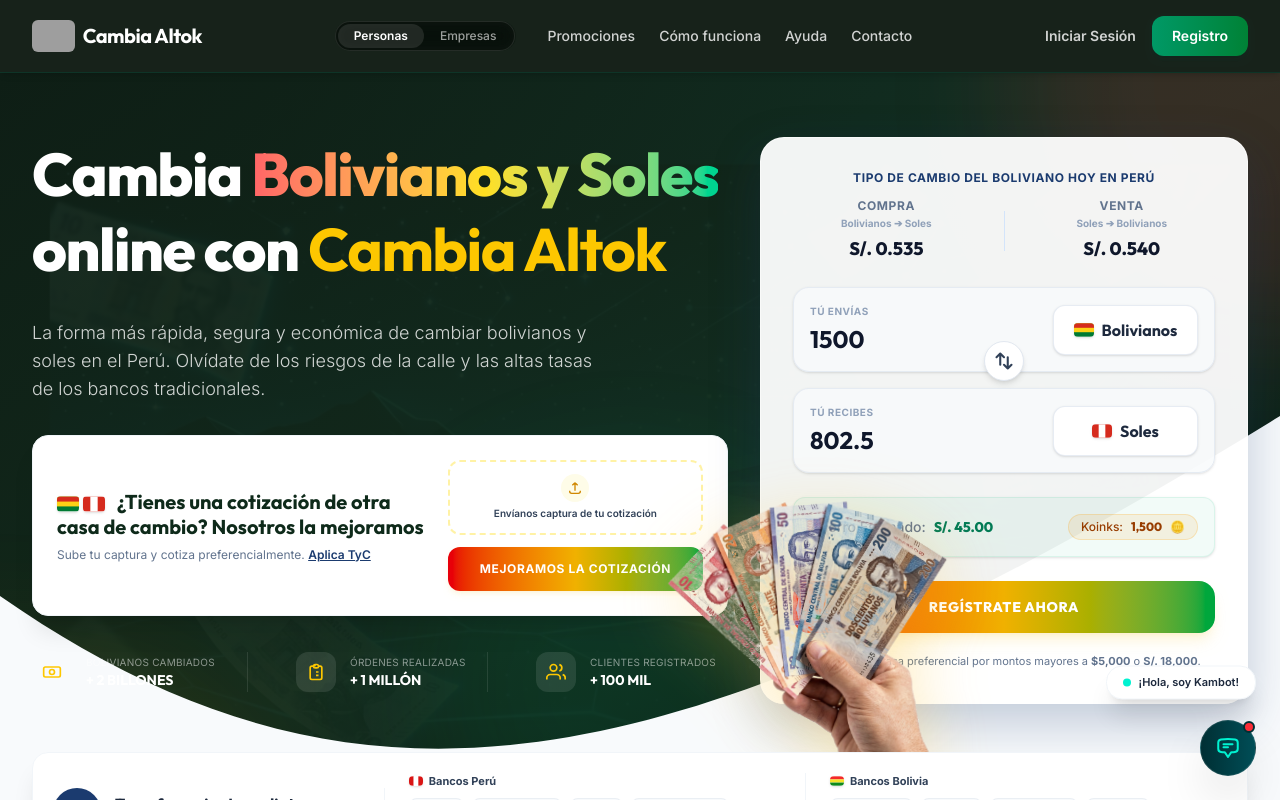
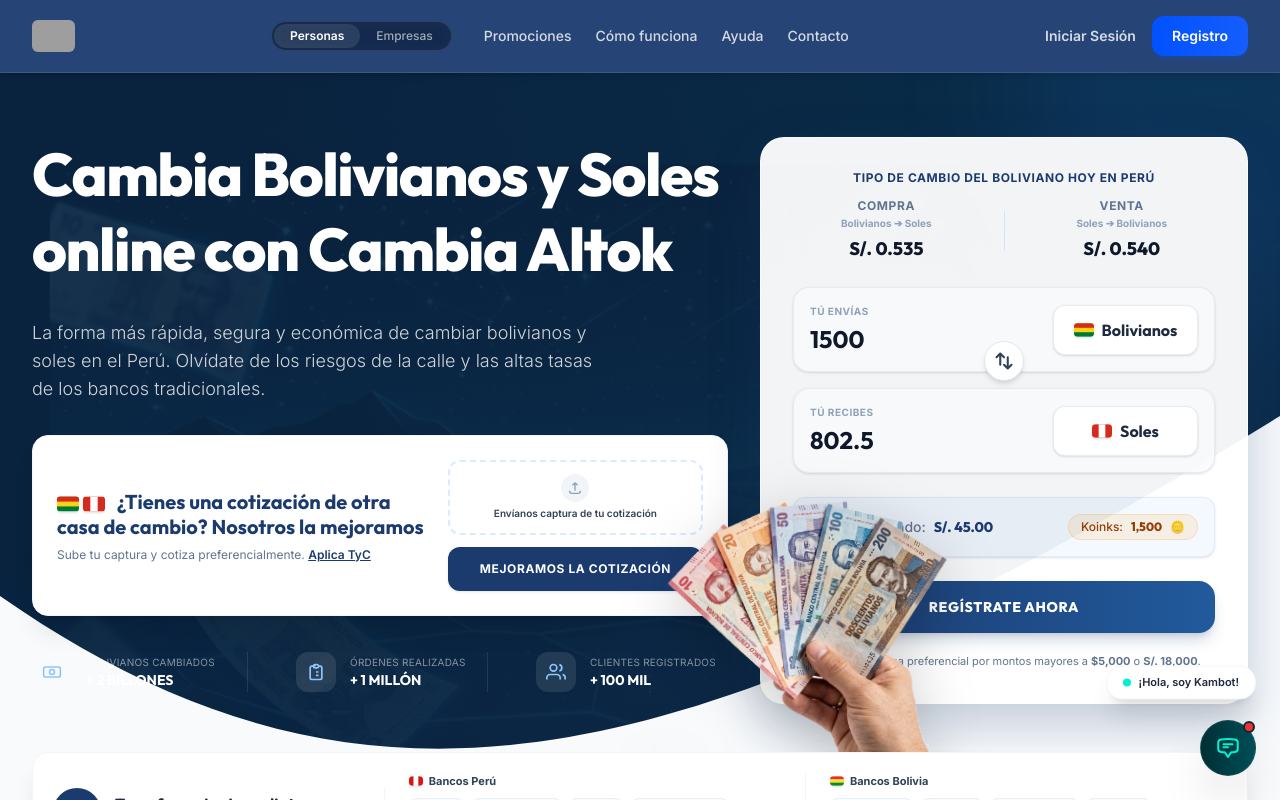
Before and after one commit to rodrigorayo/altok-peru, an Angular app: page / in a window 1280 px wide. Both pictures are taken after a click on the button "Personas". Shown: the top 800 px of the page. Built offline with nearby package versions, Linux system fonts and the light colour scheme; grey boxes are pictures that could not be loaded.

Commit message:
feat: fix banknote transparencies with BFS, flip Soles hand, restore blue/white branding, hide nav logo label, and make Radar Empresarial auto-sliding

```diff
--- a/src/app/app.html
+++ b/src/app/app.html
@@ -5,13 +5,12 @@
   <div *ngIf="!isLogin() && !isRegister()" class="flex flex-col min-h-screen">
 
   <!-- ==================== HEADER ESTÁTICO / NAVEGACIÓN ==================== -->
-  <nav [ngClass]="tipoCambio() === 'BOB_TO_PEN' ? 'bg-[#0b170e]/95 border-emerald-900/40' : 'bg-[#150303]/95 border-red-950/40'" class="sticky top-0 z-50 backdrop-blur-md border-b text-white py-4 px-4 sm:px-6 lg:px-8 shadow-md transition-colors duration-500">
+  <nav class="sticky top-0 z-50 bg-[#1b3b6f]/95 backdrop-blur-md border-b border-white/10 text-white py-4 px-4 sm:px-6 lg:px-8 shadow-md">
     <div class="max-w-7xl mx-auto flex items-center justify-between">
 
       <!-- Lado Izquierdo: Logo -->
       <div class="flex items-center gap-2 cursor-pointer" (click)="isPersonas.set(true); isPromociones.set(false); isAyuda.set(false); isContacto.set(false)">
         <img src="altok-logo.png" alt="Cambia Altok Logo" class="h-8 w-auto object-contain rounded-md" />
-        <span class="text-xl font-bold tracking-tight font-display text-white">Cambia Altok</span>
       </div>
 
       <!-- Centro: Links de Navegación -->
@@ -34,26 +33,25 @@
 
         <button
           (click)="isPromociones.set(true); isAyuda.set(false); isContacto.set(false); isMobileMenuOpen.set(false)"
-          [class]="isPromociones() && !isAyuda() && !isContacto() ? (tipoCambio() === 'BOB_TO_PEN' ? 'text-yellow-400 font-semibold' : 'text-red-400 font-semibold') : (tipoCambio() === 'BOB_TO_PEN' ? 'hover:text-yellow-400 text-white/80' : 'hover:text-red-400 text-white/80')"
+          [class]="isPromociones() && !isAyuda() && !isContacto() ? 'text-brand-accent font-semibold' : 'hover:text-brand-accent text-white/80'"
           class="transition duration-200 cursor-pointer bg-transparent border-none p-0 text-sm font-medium text-left">
           Promociones
         </button>
         <a
           (click)="isPersonas.set(true); isPromociones.set(false); isAyuda.set(false); isContacto.set(false); isMobileMenuOpen.set(false)"
           href="#como-funciona"
-          [class]="tipoCambio() === 'BOB_TO_PEN' ? 'hover:text-yellow-400' : 'hover:text-red-400'"
-          class="transition duration-200">
+          class="hover:text-brand-accent transition duration-200">
           Cómo funciona
         </a>
         <button
           (click)="isAyuda.set(true); isPromociones.set(false); isContacto.set(false); isMobileMenuOpen.set(false)"
-          [class]="isAyuda() ? (tipoCambio() === 'BOB_TO_PEN' ? 'text-yellow-400 font-semibold' : 'text-red-400 font-semibold') : (tipoCambio() === 'BOB_TO_PEN' ? 'hover:text-yellow-400 text-white/80' : 'hover:text-red-400 text-white/80')"
+          [class]="isAyuda() ? 'text-brand-accent font-semibold' : 'hover:text-brand-accent text-white/80'"
           class="transition duration-200 cursor-pointer bg-transparent border-none p-0 text-sm font-medium text-left">
           Ayuda
         </button>
         <button
           (click)="isContacto.set(true); isPromociones.set(false); isAyuda.set(false); isMobileMenuOpen.set(false)"
-          [class]="isContacto() ? (tipoCambio() === 'BOB_TO_PEN' ? 'text-yellow-400 font-semibold' : 'text-red-400 font-semibold') : (tipoCambio() === 'BOB_TO_PEN' ? 'hover:text-yellow-400 text-white/80' : 'hover:text-red-400 text-white/80')"
+          [class]="isContacto() ? 'text-brand-accent font-semibold' : 'hover:text-brand-accent text-white/80'"
           class="transition duration-200 cursor-pointer bg-transparent border-none p-0 text-sm font-medium text-left">
           Contacto
         </button>
@@ -61,8 +59,8 @@
 
       <!-- Lado Derecho: Iniciar Sesión y Registro -->
       <div class="hidden lg:flex items-center gap-4 text-sm font-semibold">
-        <button (click)="showLogin()" [class]="tipoCambio() === 'BOB_TO_PEN' ? 'hover:text-yellow-400' : 'hover:text-red-400'" class="text-white/80 transition duration-200 bg-transparent border-none cursor-pointer font-semibold">Iniciar Sesión</button>
-        <button (click)="showRegister()" [ngClass]="tipoCambio() === 'BOB_TO_PEN' ? 'from-emerald-600 to-green-700 hover:from-emerald-500 hover:to-green-600 shadow-emerald-950/20' : 'from-red-600 to-rose-700 hover:from-red-500 hover:to-rose-600 shadow-rose-950/20'" class="bg-gradient-to-r text-white px-5 py-2.5 rounded-xl transition-all duration-300 shadow-md hover:shadow-lg hover:scale-[1.02] active:scale-[0.98] border-none cursor-pointer font-semibold">Registro</button>
+        <button (click)="showLogin()" class="text-white/80 hover:text-brand-accent transition duration-200 bg-transparent border-none cursor-pointer font-semibold">Iniciar Sesión</button>
+        <button (click)="showRegister()" class="bg-gradient-to-r from-brand-teal to-blue-600 hover:from-blue-500 hover:to-blue-700 text-white px-5 py-2.5 rounded-xl transition-all duration-300 shadow-md shadow-brand-teal/15 hover:shadow-lg hover:scale-[1.02] active:scale-[0.98] border-none cursor-pointer font-semibold">Registro</button>
       </div>
 
       <!-- Botón Menú Móvil -->
@@ -129,35 +127,34 @@
       </div>
 
       <div class="border-t border-white/10 pt-4 flex flex-col gap-3">
-        <button (click)="showLogin()" [class]="tipoCambio() === 'BOB_TO_PEN' ? 'hover:text-yellow-400' : 'hover:text-red-400'" class="text-center text-white/80 transition text-sm py-2.5 bg-transparent border-none cursor-pointer font-semibold">Iniciar Sesión</button>
-        <button (click)="showRegister()" [ngClass]="tipoCambio() === 'BOB_TO_PEN' ? 'from-emerald-600 to-green-700 hover:from-emerald-500 hover:to-green-600' : 'from-red-600 to-rose-600 hover:from-red-500 hover:to-rose-600'" class="text-center bg-gradient-to-r text-white py-2.5 rounded-xl font-bold transition duration-300 border-none cursor-pointer">Registro</button>
+        <button (click)="showLogin()" class="text-center text-white/80 hover:text-brand-accent transition text-sm py-2.5 bg-transparent border-none cursor-pointer font-semibold">Iniciar Sesión</button>
+        <button (click)="showRegister()" class="text-center bg-gradient-to-r from-brand-teal to-blue-600 hover:from-blue-500 hover:to-blue-700 text-white py-2.5 rounded-xl font-bold transition duration-300 border-none cursor-pointer">Registro</button>
       </div>
 
     </div>
   </nav>
 
   <!-- ==================== BANNER PRINCIPAL (HERO) ==================== -->
-  <header *ngIf="!isAyuda() && !isContacto()" [ngClass]="tipoCambio() === 'BOB_TO_PEN' ? 'bg-[#0f1f14]' : 'bg-[#260a0a]'" class="relative text-white overflow-hidden pb-48 pt-16 px-4 sm:px-6 lg:px-8 transition-colors duration-500">
+  <header *ngIf="!isAyuda() && !isContacto()" class="relative bg-[#0a2540] text-white overflow-hidden pb-48 pt-16 px-4 sm:px-6 lg:px-8">
 
     <!-- Capa de Fondo Dinámica Bolivia (Salar de Uyuni + Billetes Bolivianos) -->
     <div
-      [style.opacity]="tipoCambio() === 'BOB_TO_PEN' ? '0.35' : '0'"
+      [style.opacity]="tipoCambio() === 'BOB_TO_PEN' ? '0.45' : '0'"
       class="absolute inset-0 bg-[url('/bolivia_bg_banknotes.png')] bg-cover bg-center transition-opacity duration-700 pointer-events-none z-0">
     </div>
 
     <!-- Capa de Fondo Dinámica Perú (Machu Picchu + Billetes Soles) -->
     <div
-      [style.opacity]="tipoCambio() === 'PEN_TO_BOB' ? '0.35' : '0'"
+      [style.opacity]="tipoCambio() === 'PEN_TO_BOB' ? '0.45' : '0'"
       class="absolute inset-0 bg-[url('/peru_bg_banknotes.png')] bg-cover bg-center transition-opacity duration-700 pointer-events-none z-0">
     </div>
 
     <!-- Capa de Overlay de Gradiente Oscuro para Legibilidad -->
-    <div [ngClass]="tipoCambio() === 'BOB_TO_PEN' ? 'from-[#0f1f14]/85 via-[#132c1c]/90 to-[#07130b]/95' : 'from-[#260a0a]/85 via-[#3d0f0f]/90 to-[#1b0505]/95'" class="absolute inset-0 bg-gradient-to-br pointer-events-none z-0 transition-colors duration-500"></div>
+    <div class="absolute inset-0 bg-gradient-to-br from-[#0a2540]/80 via-[#0a2540]/90 to-[#112d4e]/95 pointer-events-none z-0"></div>
 
     <!-- Glow decorativo superior -->
-    <div [ngClass]="tipoCambio() === 'BOB_TO_PEN' ? 'bg-red-500/15' : 'bg-red-600/15'" class="absolute top-0 right-0 w-[500px] h-[500px] rounded-full blur-3xl -mr-60 -mt-60 pointer-events-none z-0 transition-colors duration-500"></div>
-    <div [ngClass]="tipoCambio() === 'BOB_TO_PEN' ? 'bg-yellow-500/10' : 'bg-rose-500/10'" class="absolute bottom-0 left-0 w-[600px] h-[400px] rounded-full blur-3xl -ml-80 -mb-40 pointer-events-none z-0 transition-colors duration-500"></div>
-    <div [ngClass]="tipoCambio() === 'BOB_TO_PEN' ? 'bg-emerald-500/10' : 'hidden'" class="absolute top-1/2 left-1/3 w-[400px] h-[400px] rounded-full blur-3xl pointer-events-none z-0 transition-colors duration-500"></div>
+    <div class="absolute top-0 right-0 w-[500px] h-[500px] bg-blue-500/10 rounded-full blur-3xl -mr-60 -mt-60 pointer-events-none z-0"></div>
+    <div class="absolute bottom-0 left-0 w-[600px] h-[400px] bg-blue-500/5 rounded-full blur-3xl -ml-80 -mb-40 pointer-events-none z-0"></div>
 
     <div class="max-w-7xl mx-auto relative z-20">
 
@@ -168,14 +165,7 @@
         <!-- Bloque Izquierdo: Copy y Estadísticas -->
         <div class="lg:col-span-7 space-y-8 relative">
           <h1 class="text-4xl sm:text-5xl lg:text-6xl font-extrabold tracking-tight leading-tight text-white font-display">
-            Cambia
-            <span [ngClass]="tipoCambio() === 'BOB_TO_PEN' ? 'from-red-400 via-yellow-300 to-emerald-400' : 'from-red-400 via-white to-red-400'" class="text-transparent bg-clip-text bg-gradient-to-r font-black">
-              Bolivianos y Soles
-            </span>
-            online con
-            <span [ngClass]="tipoCambio() === 'BOB_TO_PEN' ? 'text-yellow-400' : 'text-red-400'" class="font-bold">
-              Cambia Altok
-            </span>
+            Cambia Bolivianos y Soles online con Cambia Altok
           </h1>
           <p class="text-lg text-white/80 max-w-xl font-light">
             La forma más rápida, segura y económica de cambiar bolivianos y soles en el Perú. Olvídate de los riesgos de la calle y las altas tasas de los bancos tradicionales.
@@ -192,7 +182,7 @@
                 <img
                   src="/bolivia_hand_cash.png"
                   alt="Billetes Bolivianos"
-                  class="w-full h-full object-contain drop-shadow-[0_10px_20px_rgba(251,191,36,0.3)]" />
+                  class="w-full h-full object-contain drop-shadow-[0_10px_20px_rgba(0,0,0,0.2)]" />
               </div>
             </div>
 
@@ -204,7 +194,7 @@
                 <img
                   src="/peru_hand_cash.png"
                   alt="Billetes Soles"
-                  class="w-full h-full object-contain drop-shadow-[0_10px_20px_rgba(239,68,68,0.3)]" />
+                  class="w-full h-full object-contain drop-shadow-[0_10px_20px_rgba(0,0,0,0.2)]" />
               </div>
             </div>
 
@@ -218,7 +208,7 @@
               <div class="grid grid-cols-1 md:grid-cols-12 gap-6 items-center">
                 <!-- Info Section (7 cols) -->
                 <div class="md:col-span-7">
-                  <h3 [ngClass]="tipoCambio() === 'BOB_TO_PEN' ? 'text-[#0e2a1a]' : 'text-[#300a0a]'" class="text-base sm:text-lg lg:text-xl font-bold font-display leading-tight">
+                  <h3 class="text-base sm:text-lg lg:text-xl font-bold text-[#1b3b6f] font-display leading-tight">
                     <svg class="w-5.5 h-4 rounded-sm shadow-sm inline-block shrink-0 align-middle mr-1" viewBox="0 0 3 2" xmlns="http://www.w3.org/2000/svg">
                       <rect width="3" height="2" fill="#007a33"/>
                       <rect width="3" height="1.33" fill="#fcd116"/>
@@ -238,11 +228,11 @@
                 <!-- Actions Section (5 cols) -->
                 <div class="md:col-span-5 flex flex-col gap-3">
                   <!-- Zona Dotted Upload -->
-                  <label [ngClass]="tipoCambio() === 'BOB_TO_PEN' ? 'border-yellow-300/40 hover:bg-yellow-50/5' : 'border-red-300/40 hover:bg-red-50/5'" class="cursor-pointer border-2 border-dashed rounded-xl p-3 flex flex-col items-center justify-center transition relative overflow-hidden group w-full">
+                  <label class="cursor-pointer border-2 border-dashed border-blue-100 rounded-xl p-3 flex flex-col items-center justify-center hover:bg-blue-50/20 transition relative overflow-hidden group w-full">
                     <input type="file" class="hidden" (change)="onFileChange($event)" accept="image/*,.pdf" />
 
                     <div class="text-center space-y-1" *ngIf="!uploadedFileName()">
-                      <div [ngClass]="tipoCambio() === 'BOB_TO_PEN' ? 'bg-yellow-50 text-yellow-600' : 'bg-red-50 text-red-600'" class="w-7 h-7 rounded-full flex items-center justify-center group-hover:scale-110 transition mx-auto">
+                      <div class="w-7 h-7 bg-slate-100 rounded-full flex items-center justify-center text-slate-400 group-hover:scale-110 transition mx-auto">
                         <svg class="w-4 h-4" fill="none" stroke="currentColor" stroke-width="2" viewBox="0 0 24 24">
                           <path d="M4 16v1a3 3 0 003 3h10a3 3 0 003-3v-1m-4-8l-4-4m0 0L8 8m4-4v12" />
                         </svg>
@@ -252,12 +242,12 @@
 
                     <div class="text-center space-y-1" *ngIf="uploadedFileName()">
                       <span class="text-lg">📄</span>
-                      <p [ngClass]="tipoCambio() === 'BOB_TO_PEN' ? 'text-emerald-700' : 'text-red-700'" class="text-xs font-semibold truncate max-w-[120px]">{{ uploadedFileName() }}</p>
+                      <p class="text-xs font-semibold text-[#1b3b6f] truncate max-w-[120px]">{{ uploadedFileName() }}</p>
                       <p class="text-[9px] text-slate-400">Archivo seleccionado</p>
                     </div>
                   </label>
 
-                  <button [ngClass]="tipoCambio() === 'BOB_TO_PEN' ? 'bg-gradient-to-r from-red-600 via-yellow-500 to-green-600 shadow-md shadow-yellow-500/10' : 'bg-gradient-to-r from-red-600 to-rose-600 shadow-md shadow-red-500/10'" class="w-full text-white text-xs font-bold py-3.5 px-4 rounded-xl uppercase tracking-wider transition-all duration-300 hover:opacity-95">
+                  <button class="w-full bg-[#1b3b6f] hover:bg-[#215a9c] text-white text-xs font-bold py-3.5 px-4 rounded-xl uppercase tracking-wider transition-all duration-300 shadow-sm shadow-[#1b3b6f]/10">
                     {{ uploadedFileName() ? 'CAMBIAR ARCHIVO' : 'MEJORAMOS LA COTIZACIÓN' }}
                   </button>
                 </div>
@@ -268,7 +258,7 @@
             <div class="grid grid-cols-1 sm:grid-cols-3 gap-6 divide-y sm:divide-y-0 sm:divide-x divide-white/10 py-3">
               <!-- Stat 1 -->
               <div class="flex items-center gap-3.5 justify-center sm:justify-start">
-                <div [ngClass]="tipoCambio() === 'BOB_TO_PEN' ? 'text-yellow-400' : 'text-red-400'" class="p-2.5 bg-white/10 rounded-xl transition-colors duration-500">
+                <div class="p-2.5 bg-white/10 rounded-xl text-blue-300 transition-colors duration-500">
                   <svg class="w-5 h-5" fill="none" stroke="currentColor" stroke-width="2" viewBox="0 0 24 24">
                     <rect x="2" y="6" width="20" height="12" rx="2" />
                     <circle cx="12" cy="12" r="3" />
@@ -282,7 +272,7 @@
               </div>
               <!-- Stat 2 -->
               <div class="flex items-center gap-3.5 justify-center sm:justify-start sm:pl-6 pt-4 sm:pt-0">
-                <div [ngClass]="tipoCambio() === 'BOB_TO_PEN' ? 'text-yellow-400' : 'text-red-400'" class="p-2.5 bg-white/10 rounded-xl transition-colors duration-500">
+                <div class="p-2.5 bg-white/10 rounded-xl text-blue-300 transition-colors duration-500">
                   <svg class="w-5 h-5" fill="none" stroke="currentColor" stroke-width="2" viewBox="0 0 24 24">
                     <path d="M9 5H7a2 2 0 00-2 2v12a2 2 0 002 2h10a2 2 0 002-2V7a2 2 0 00-2-2h-2M9 5a2 2 0 002 2h2a2 2 0 002-2M9 5a2 2 0 002-2M9 5a2 2 0 012-2h2a2 2 0 012 2m-3 7h3m-3 4h3m-6-4h.01M9 16h.01" />
                   </svg>
@@ -294,7 +284,7 @@
               </div>
               <!-- Stat 3 -->
               <div class="flex items-center gap-3.5 justify-center sm:justify-start sm:pl-6 pt-4 sm:pt-0">
-                <div [ngClass]="tipoCambio() === 'BOB_TO_PEN' ? 'text-yellow-400' : 'text-red-400'" class="p-2.5 bg-white/10 rounded-xl transition-colors duration-500">
+                <div class="p-2.5 bg-white/10 rounded-xl text-blue-300 transition-colors duration-500">
                   <svg class="w-5 h-5" fill="none" stroke="currentColor" stroke-width="2" viewBox="0 0 24 24">
                     <path d="M17 21v-2a4 4 0 00-4-4H5a4 4 0 00-4 4v2" />
                     <circle cx="9" cy="7" r="4" />
@@ -326,7 +316,7 @@
                 <img
                   src="/bolivia_hand_cash.png"
                   alt="Billetes Bolivianos"
-                  class="w-full h-full object-contain drop-shadow-[0_15px_35px_rgba(251,191,36,0.35)]" />
+                  class="w-full h-full object-contain drop-shadow-[0_15px_30px_rgba(0,0,0,0.2)]" />
               </div>
             </div>
 
@@ -338,7 +328,7 @@
                 <img
                   src="/peru_hand_cash.png"
                   alt="Billetes Soles"
-                  class="w-full h-full object-contain drop-shadow-[0_15px_35px_rgba(239,68,68,0.35)]" />
+                  class="w-full h-full object-contain drop-shadow-[0_15px_30px_rgba(0,0,0,0.2)]" />
               </div>
             </div>
 
@@ -442,10 +432,10 @@
             </div>
 
             <!-- Ahorro Estimado y Koinks -->
-            <div [ngClass]="tipoCambio() === 'BOB_TO_PEN' ? 'bg-emerald-500/5 border-emerald-500/10' : 'bg-red-500/5 border-red-500/10'" class="flex flex-col sm:flex-row items-stretch sm:items-center justify-between gap-4 mt-6 p-4 rounded-xl border text-sm shadow-sm transition-colors duration-500">
+            <div class="flex flex-col sm:flex-row items-stretch sm:items-center justify-between gap-4 mt-6 bg-blue-500/5 p-4 rounded-xl border border-blue-500/10 text-sm shadow-sm">
               <div class="flex items-center gap-2">
                 <span class="text-slate-500 font-medium">Ahorro Estimado:</span>
-                <span [ngClass]="tipoCambio() === 'BOB_TO_PEN' ? 'text-emerald-700' : 'text-red-700'" class="font-extrabold font-display transition-colors duration-500">S/. {{ ahorroEstimado() | number:'1.2-2' }}</span>
+                <span class="font-extrabold text-[#1b3b6f] font-display">S/. {{ ahorroEstimado() | number:'1.2-2' }}</span>
               </div>
               <div class="flex items-center gap-2 bg-amber-500/10 text-amber-800 px-3 py-1 rounded-full border border-amber-500/20 self-start sm:self-auto">
                 <span class="font-medium text-xs">Koinks:</span>
@@ -456,7 +446,7 @@
 
             <!-- Botón Registro -->
             <div class="mt-6">
-              <button [ngClass]="tipoCambio() === 'BOB_TO_PEN' ? 'bg-gradient-to-r from-red-600 via-yellow-500 to-green-600 shadow-lg shadow-yellow-500/15 hover:brightness-105' : 'bg-gradient-to-r from-red-600 to-rose-600 shadow-lg shadow-red-500/15 hover:brightness-105'" class="w-full text-white font-extrabold py-4 px-6 rounded-2xl font-display transition-all duration-300 uppercase tracking-wider text-sm active:scale-[0.99] border-none cursor-pointer">
+              <button class="w-full bg-gradient-to-r from-[#1b3b6f] to-[#215a9c] hover:from-[#152e57] hover:to-[#1b3b6f] text-white font-extrabold py-4 px-6 rounded-2xl font-display shadow-lg shadow-[#1b3b6f]/20 hover:shadow-xl transition-all duration-300 uppercase tracking-wider text-sm active:scale-[0.99] border-none cursor-pointer">
                 Regístrate Ahora
               </button>
             </div>
@@ -845,9 +835,8 @@
       <!-- Glow background -->
       <div class="absolute -right-20 -bottom-20 w-80 h-80 bg-emerald-500/10 rounded-full blur-3xl"></div>
 
-      <div class="flex flex-col lg:flex-row items-center justify-between gap-8 relative z-10">
-
-        <!-- Left: Branding & Event Title -->
+      <!-- Slide 1: Radar Empresarial -->
+      <div *ngIf="activeRadarSlideIndex() === 0" class="flex flex-col lg:flex-row items-center justify-between gap-8 relative z-10 animate-fade-in">
         <div class="flex flex-col md:flex-row items-center gap-6 text-center md:text-left">
           <!-- Logo & Event Indicator -->
           <div class="flex items-center gap-3 shrink-0 border-b md:border-b-0 md:border-r border-white/10 pb-4 md:pb-0 md:pr-6">
@@ -885,14 +874,55 @@
         <button class="shrink-0 bg-gradient-to-r from-emerald-400 to-teal-400 hover:from-emerald-300 hover:to-teal-300 text-slate-950 font-bold px-6 py-3 rounded-xl transition duration-300 text-xs uppercase tracking-wider font-display active:scale-95 shadow-md">
           REGISTRARME GRATIS
         </button>
-
+      </div>
+
+      <!-- Slide 2: Refiere y Gana -->
+      <div *ngIf="activeRadarSlideIndex() === 1" class="flex flex-col lg:flex-row items-center justify-between gap-8 relative z-10 animate-fade-in">
+        <div class="flex flex-col md:flex-row items-center gap-6 text-center md:text-left">
+          <div class="flex items-center gap-3 shrink-0 border-b md:border-b-0 md:border-r border-white/10 pb-4 md:pb-0 md:pr-6">
+            <div class="h-10 w-10 text-yellow-400 flex items-center justify-center">
+              <span class="text-3xl">🎁</span>
+            </div>
+            <div>
+              <p class="text-[10px] font-bold uppercase tracking-widest text-yellow-400 leading-none">PROMOCIÓN</p>
+              <p class="text-sm font-extrabold tracking-tight font-display text-white mt-1 leading-none">Refiere y Gana</p>
+            </div>
+          </div>
+          <p class="text-base sm:text-lg font-bold font-display max-w-lg leading-snug">
+            Programa Refiere y Gana: ¡Comparte la experiencia de Cambia Altok con tus amigos y gana comisiones!
+          </p>
+        </div>
+        <button class="shrink-0 bg-gradient-to-r from-yellow-400 to-amber-500 hover:from-yellow-300 hover:to-amber-400 text-slate-950 font-bold px-6 py-3 rounded-xl transition duration-300 text-xs uppercase tracking-wider font-display active:scale-95 shadow-md">
+          MÁS INFORMACIÓN
+        </button>
+      </div>
+
+      <!-- Slide 3: Primer Cambio Gana 25 Soles / Bs -->
+      <div *ngIf="activeRadarSlideIndex() === 2" class="flex flex-col lg:flex-row items-center justify-between gap-8 relative z-10 animate-fade-in">
+        <div class="flex flex-col md:flex-row items-center gap-6 text-center md:text-left">
+          <div class="flex items-center gap-3 shrink-0 border-b md:border-b-0 md:border-r border-white/10 pb-4 md:pb-0 md:pr-6">
+            <div class="h-10 w-10 text-emerald-400 flex items-center justify-center">
+              <span class="text-3xl">💵</span>
+            </div>
+            <div>
+              <p class="text-[10px] font-bold uppercase tracking-widest text-emerald-400 leading-none">BIENVENIDA</p>
+              <p class="text-sm font-extrabold tracking-tight font-display text-white mt-1 leading-none">Bono de Regalo</p>
+            </div>
+          </div>
+          <p class="text-base sm:text-lg font-bold font-display max-w-lg leading-snug">
+            ¡Haz tu primer cambio y gana S/. 25 o Bs. 25 de regalo directo a tu cuenta bancaria!
+          </p>
+        </div>
+        <button class="shrink-0 bg-gradient-to-r from-emerald-400 to-teal-400 hover:from-emerald-300 hover:to-teal-300 text-slate-950 font-bold px-6 py-3 rounded-xl transition duration-300 text-xs uppercase tracking-wider font-display active:scale-95 shadow-md">
+          CAMBIAR AHORA
+        </button>
       </div>
 
       <!-- Indicadores slider -->
       <div class="flex items-center justify-center gap-2 mt-6">
-        <span class="w-1.5 h-1.5 rounded-full bg-white/30"></span>
-        <span class="w-5 h-1.5 rounded-full bg-emerald-400 transition-all"></span>
-        <span class="w-1.5 h-1.5 rounded-full bg-white/30"></span>
+        <span [class]="activeRadarSlideIndex() === 0 ? 'w-5 h-1.5 bg-emerald-400' : 'w-1.5 h-1.5 bg-white/30'" class="rounded-full transition-all duration-300 cursor-pointer" (click)="activeRadarSlideIndex.set(0)"></span>
+        <span [class]="activeRadarSlideIndex() === 1 ? 'w-5 h-1.5 bg-yellow-400' : 'w-1.5 h-1.5 bg-white/30'" class="rounded-full transition-all duration-300 cursor-pointer" (click)="activeRadarSlideIndex.set(1)"></span>
+        <span [class]="activeRadarSlideIndex() === 2 ? 'w-5 h-1.5 bg-emerald-400' : 'w-1.5 h-1.5 bg-white/30'" class="rounded-full transition-all duration-300 cursor-pointer" (click)="activeRadarSlideIndex.set(2)"></span>
       </div>
     </div>
   </section>
```
Also changed, not shown: src/app/app.ts (+13 -0 lines), public/bolivia_hand_cash.png, public/peru_hand_cash.png.
